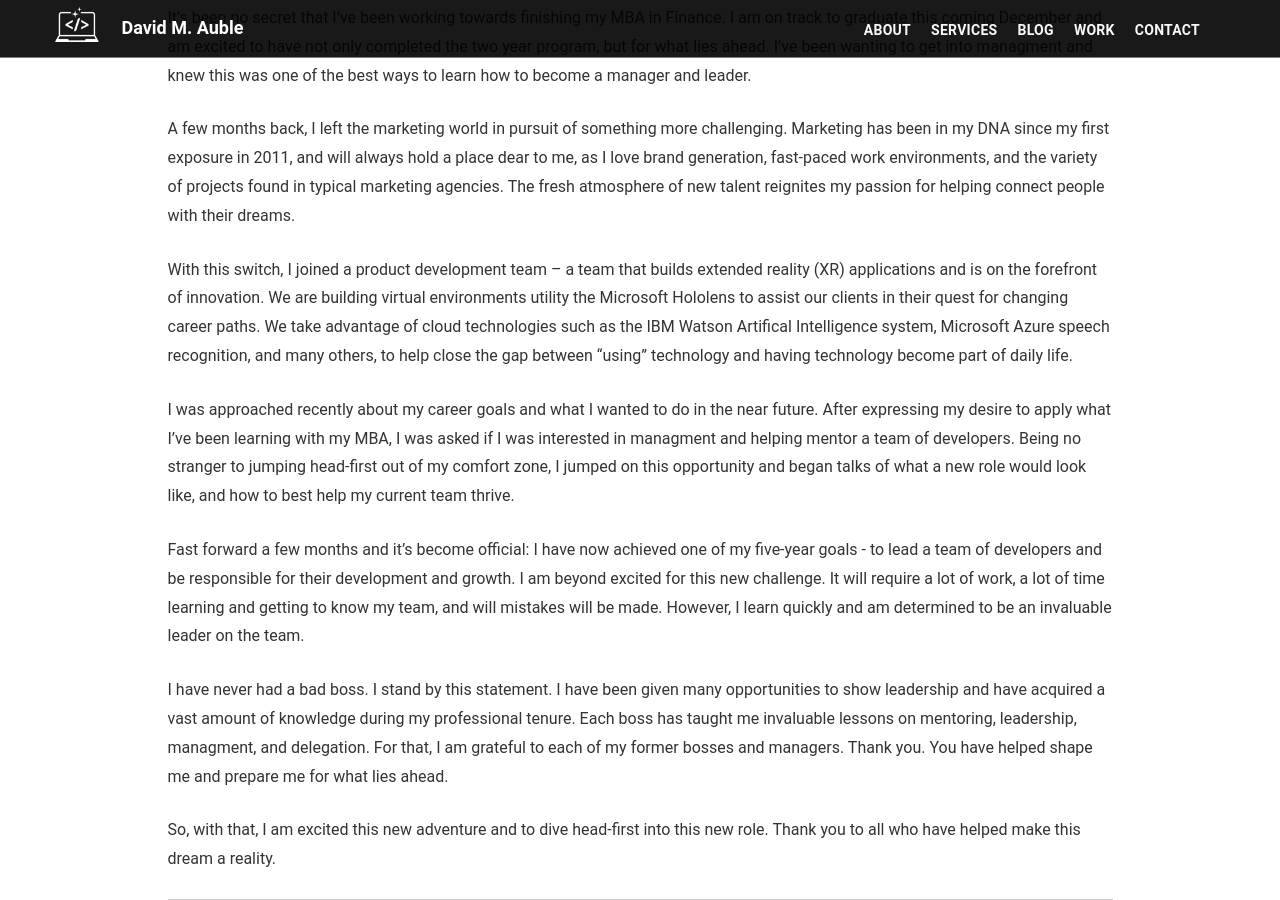
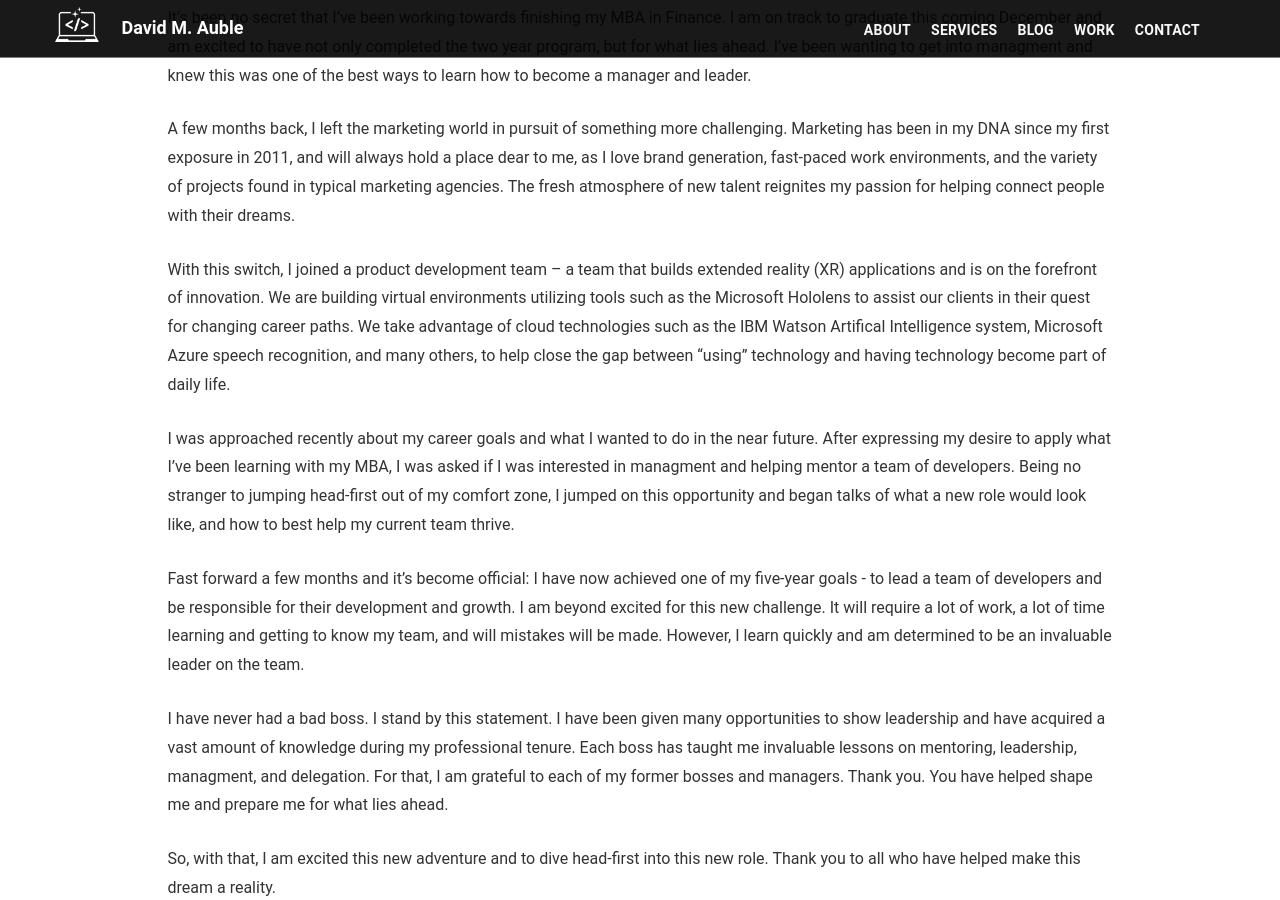
Before and after one commit to dauble/dauble.github.io, a Jekyll site: the page built from _posts/2020-09-06-new-job-promotion.md, in a window 1280 px wide and 900 px high, scrolled down 488 px. Built offline with Jekyll 4.4.1, drawn with Linux system fonts in a browser that asks for light colours.

Commit message:
fix spelling error

```diff
--- a/_posts/2020-09-06-new-job-promotion.md
+++ b/_posts/2020-09-06-new-job-promotion.md
@@ -10,7 +10,7 @@ It's been no secret that I've been working towards finishing my MBA in Finance.
 
 A few months back, I left the marketing world in pursuit of something more challenging. Marketing has been in my DNA since my first exposure in 2011, and will always hold a place dear to me, as I love brand generation, fast-paced work environments, and the variety of projects found in typical marketing agencies. The fresh atmosphere of new talent reignites my passion for helping connect people with their dreams.
 
-With this switch, I joined a product development team -- a team that builds extended reality (XR) applications and is on the forefront of innovation. We are building virtual environments utility the Microsoft Hololens to assist our clients in their quest for changing career paths. We take advantage of cloud technologies such as the IBM Watson Artifical Intelligence system, Microsoft Azure speech recognition, and many others, to help close the gap between "using" technology and having technology become part of daily life.
+With this switch, I joined a product development team -- a team that builds extended reality (XR) applications and is on the forefront of innovation. We are building virtual environments utilizing tools such as the Microsoft Hololens to assist our clients in their quest for changing career paths. We take advantage of cloud technologies such as the IBM Watson Artifical Intelligence system, Microsoft Azure speech recognition, and many others, to help close the gap between "using" technology and having technology become part of daily life.
 
 I was approached recently about my career goals and what I wanted to do in the near future. After expressing my desire to apply what I've been learning with my MBA, I was asked if I was interested in managment and helping mentor a team of developers. Being no stranger to jumping head-first out of my comfort zone, I jumped on this opportunity and began talks of what a new role would look like, and how to best help my current team thrive.
 
```
